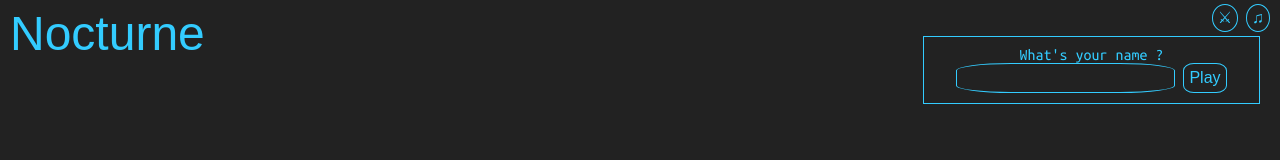
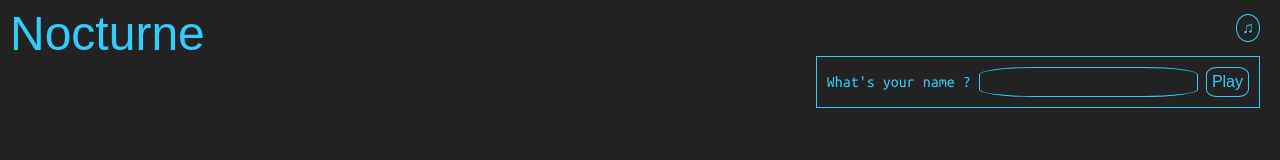
Before and after one commit to joanrieu/minild44-7drts-nocturne, a plain HTML site: page index.html in a window 1280 px wide. Drawn offline with nearby package versions, Linux system fonts and the light colour scheme; no server answers; a web font is replaced by a local one.

Commit message:
Visual tweaks

```diff
--- a/css/style.less
+++ b/css/style.less
@@ -17,6 +17,7 @@ h1 {
 
 #options {
 
+  margin: 10px;
   float: right;
 
   input {
@@ -33,12 +34,10 @@ h1 {
 
 .box {
 
-  width: 25%;
   margin: 10px;
   padding: 10px;
   float: right;
   clear: right;
-  text-align: center;
   border: 1px solid @color;
   background-color: @bg;
 
--- a/index.html
+++ b/index.html
@@ -23,7 +23,7 @@
     <h1>Nocturne</h1>
     <div id="options">
       <input type="checkbox" id="players">
-      <label for="players">&#x2694;</label>
+      <label for="players" style="display: none;">&#x2694;</label>
       <input type="checkbox" id="sound" checked>
       <label for="sound">&#x266B;</label>
     </div>
--- a/js/ui.js
+++ b/js/ui.js
@@ -34,6 +34,7 @@ $(function() {
 
   $('#play').click(function() {
     $('#loader').hide();
+    $('#players + label').show();
     game.run($('#name').val());
     return false;
   });
```
